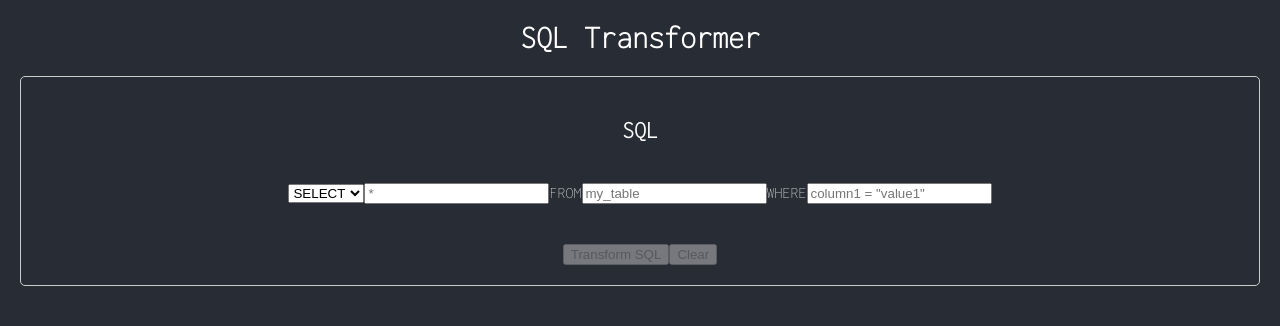
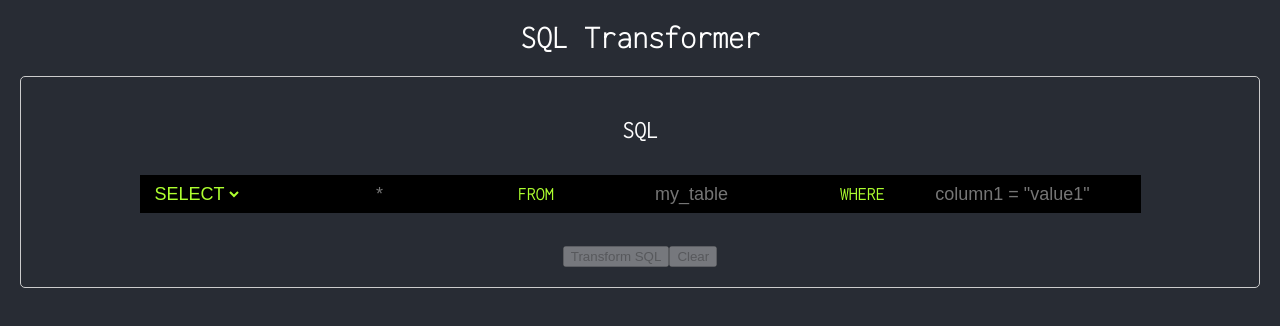
Before and after one commit to striderkein/eaglys-web, a React (Create React App) app: page / in a window 1280 px wide. Shown: the top 326 px of the page. Built offline with nearby package versions, Linux system fonts and the light colour scheme; no server answers.

Commit message:
feat:modify style of input-area

```diff
--- a/src/App.css
+++ b/src/App.css
@@ -71,6 +71,18 @@ body {
 
 .clause {
   padding: 10px;
+  font-size: 18px;
+  font-weight: bold;
+  background-color: black;
+  color: greenyellow;
+
+  & select, input {
+    font-size: 18px;
+    background-color: black;
+    color: greenyellow;
+    border: none;
+    text-align: center;
+  }
 }
 
 @keyframes App-logo-spin {
--- a/src/components/Section1.tsx
+++ b/src/components/Section1.tsx
@@ -103,102 +103,90 @@ function Section1({
     <section className="section-1">
       <h2>SQL</h2>
       <div className="input-area">
+        <span className="clause">
           <select value={selectedStatement} onChange={handleSqlTypeChange}>
             <option value="SELECT">SELECT</option>
             <option value="INSERT">INSERT</option>
             <option value="UPDATE">UPDATE</option>
             <option value="DELETE">DELETE</option>
           </select>
+        </span>
         {selectedStatement === 'SELECT' && (
+          <span className="clause">
             <input
               type="text"
               placeholder="*"
               value={selectedColumn}
               onInput={handleColumnChange as () => void}
             />
+          </span>
         )}
         {selectedStatement === 'INSERT' ? (
-          <span>INTO</span>
+          <span className="clause">INTO</span>
         ) : (
-          <span>{selectedStatement === 'UPDATE' ? '' : 'FROM'}</span>
+          <span className="clause">{selectedStatement === 'UPDATE' ? '' : 'FROM'}</span>
         )}
+        <span className="clause">
           <input
             type="text"
             placeholder="my_table"
             value={selectedTable}
             onInput={handleTableChange as () => void}
           />
+        </span>
         {selectedStatement === 'INSERT' && (
           <>
-            <span>(</span>
+            <span className="clause">(</span>
+            <span className="clause">
               <input
                 type="text"
                 placeholder="column1, column2"
                 value={insertColumns}
                 onInput={handleInsertColumnChange as () => void}
               />
-            <span>)</span>
+            </span>
+            <span className="clause">)</span>
           </>
         )}
         {selectedStatement === 'UPDATE' && (
           <>
-            <span>SET</span>
+            <span className="clause">SET</span>
+            <span className="clause">
               <input
                 type="text"
                 placeholder="column1 = value1, column2 = value2"
                 value={setClause}
                 onInput={handleSetClauseChange as () => void}
               />
+            </span>
           </>
         )}
         {selectedStatement === 'INSERT' ? (
           <>
-            <span>VALUES</span>
-            <span>(</span>
+            <span className="clause">VALUES</span>
+            <span className="clause">(</span>
+            <span className="clause">
               <input
                 type="text"
                 placeholder='value1, value2'
                 value={insertValues}
                 onInput={handleInsertValuesChange as () => void}
               />
-            <span>)</span>
+            </span>
+            <span className="clause">)</span>
           </>
         ) : (
-          <>
-            <span>WHERE</span>
+          <span className="clause">
+            <span className="clause">WHERE</span>
               <input
                 type="text"
                 placeholder='column1 = "value1"'
                 value={whereClause}
                 onInput={handleWhereClauseChange as () => void}
               />
-          </>
+          </span>
         )}
       </div>
-      {selectedTable && (
-        <div className="display-area">
-          <span className='clause-container'>
-            <span className='clause'>{selectedStatement}</span>
-            {selectedStatement === 'SELECT' && (
-              <span className='clause'>{selectedColumn}</span>
-            )}
-            {selectedStatement === 'INSERT' ? (
-              <span className='clause'>INTO</span>
-            ) : (
-              (selectedStatement !== 'UPDATE' && (
-                <span className='clause'>FROM</span>
-              ))
-            )}
-            <span className='clause'>{selectedTable}</span>
-            {(selectedStatement !== 'INSERT' && whereClause) && (
-              <>
-                <span className='clause'>WHERE</span>
-                <span className='clause'>{whereClause}</span>
-              </>
-            )}
-          </span>
-        </div>
-      )}
       <div className="button-area">
         <button
           disabled={!selectedTable}
```
Lines whose indentation alone changed are shown as unchanged.
